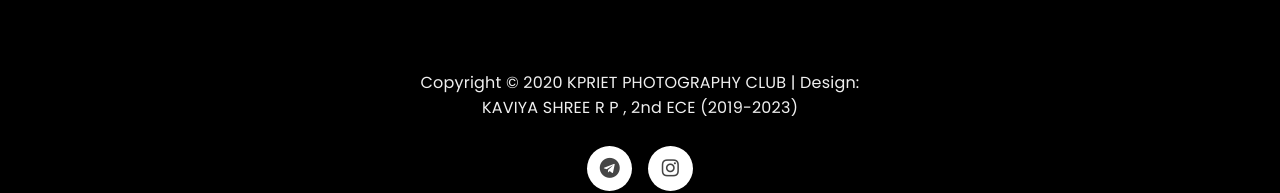
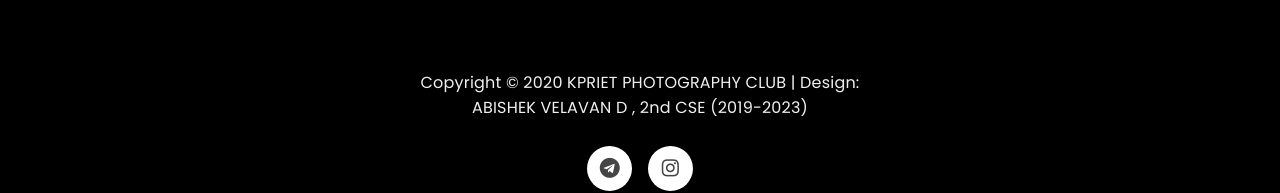
Before and after one commit to smanjit444/kpriet-sangamam, a plain HTML site: page Clubs/index1.html in a window 1280 px wide. Shown: the part 3706-3899 px from the top of the page. Drawn offline with Linux system fonts and the light colour scheme.

Commit message:
Update index1.html

```diff
--- a/Clubs/index1.html
+++ b/Clubs/index1.html
@@ -274,7 +274,7 @@
 
                <div class="wow fadeInUp col-md-12 col-sm-12" data-wow-delay="0.8s">
                     <p class="white-color">Copyright &copy; 2020 KPRIET PHOTOGRAPHY CLUB
-                         | Design:<br> KAVIYA SHREE R P , 2nd ECE (2019-2023)</p>
+                         | Design:<br> ABISHEK VELAVAN D , 2nd CSE (2019-2023)</p>
                 <div class="wow fadeInUp" data-wow-delay="1s">
                          <ul class="social-icon">
                               <li><a href="https://t.me/kpriet_sangamam" class="fa fa-telegram"></a></li>
```
